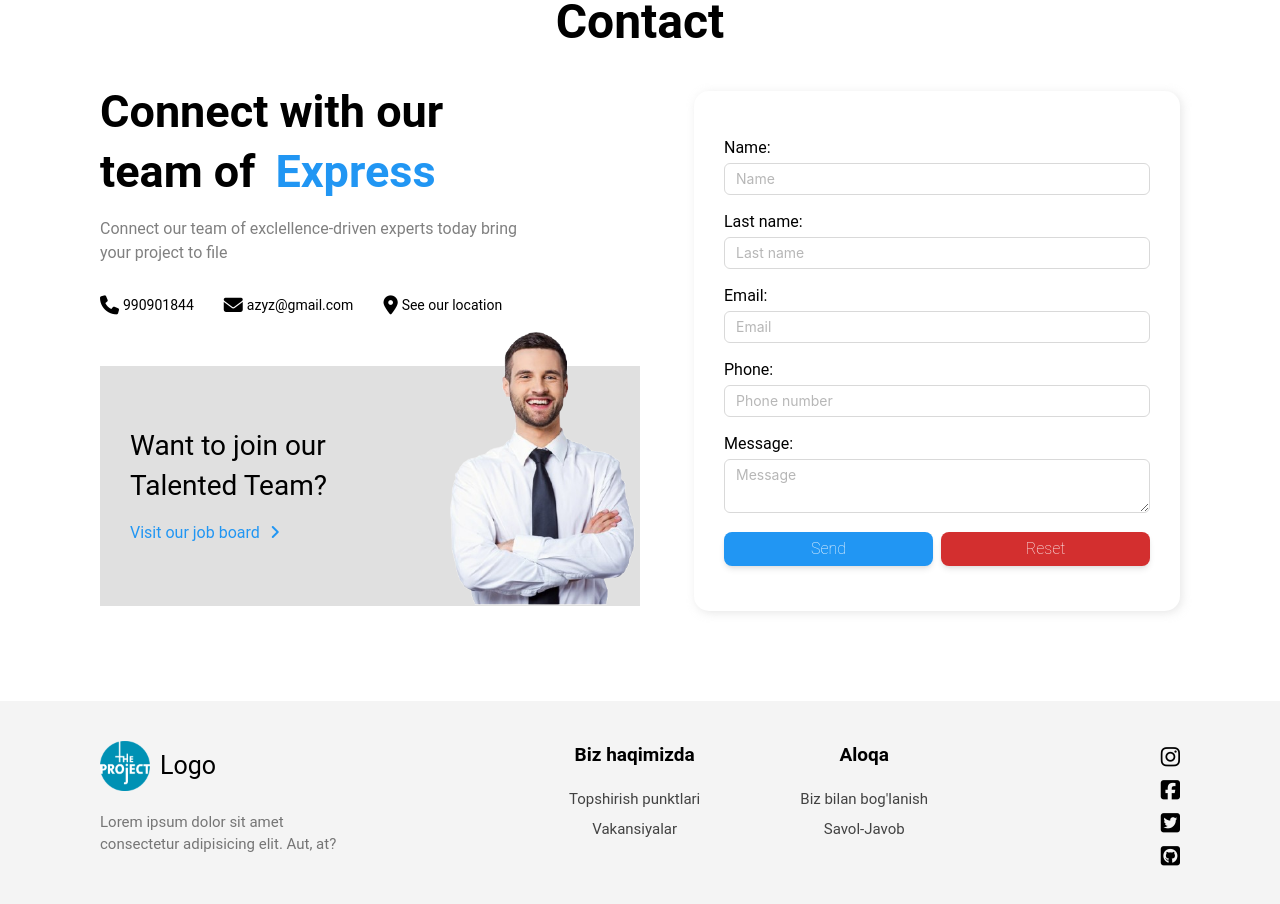
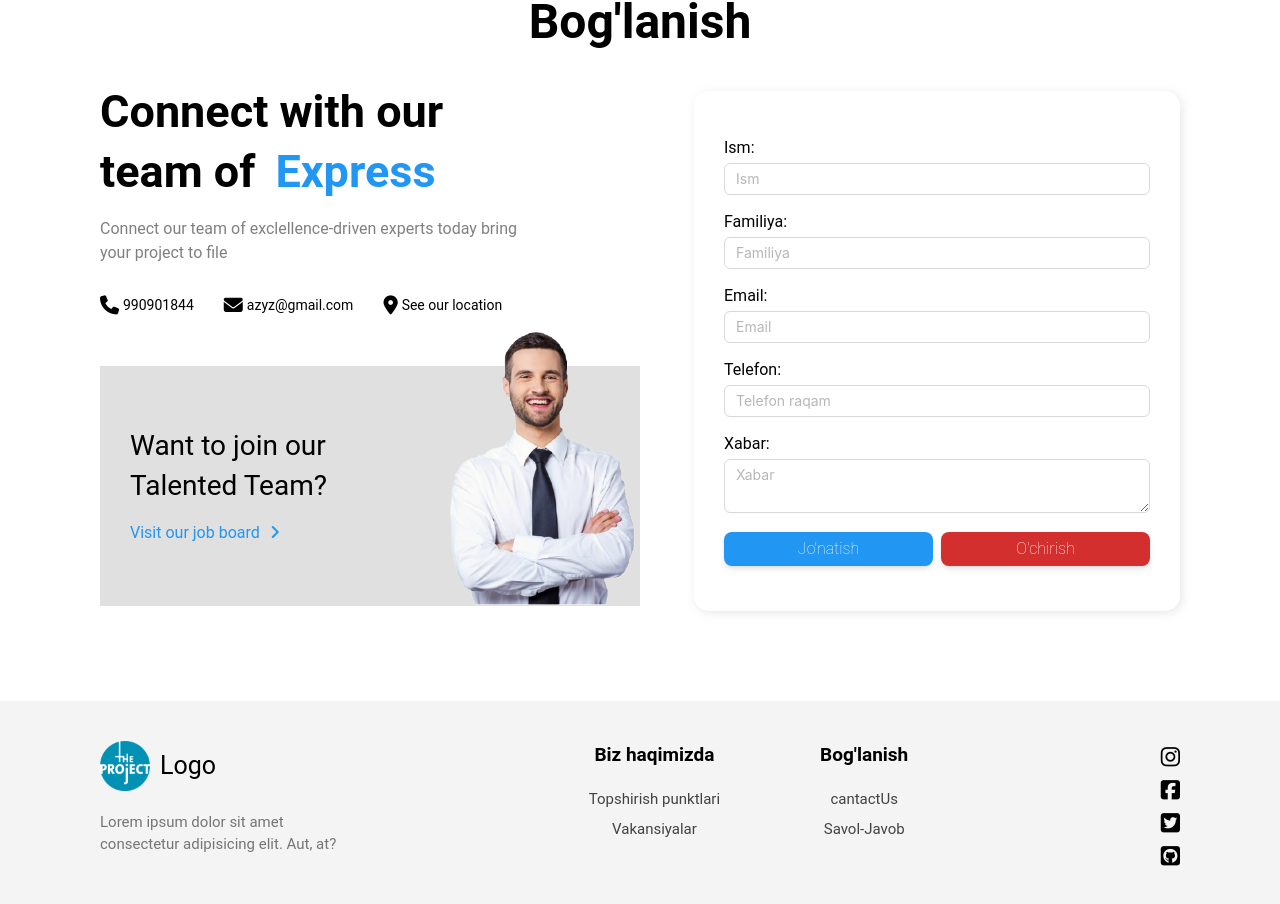
Before and after one commit to azyz08/fullProject, a React (Vite) app: page / in a window 1280 px wide. Shown: the part 1818-2722 px from the top of the page. Built offline with nearby package versions, Linux system fonts and the light colour scheme; a web font is replaced by a local one.

Commit message:
translate2

```diff
--- a/src/components/contact/index.jsx
+++ b/src/components/contact/index.jsx
@@ -2,8 +2,11 @@ import "./style.scss"
 import React, { useState } from 'react';
 import { Input } from 'antd';
 import { Button } from "@material-tailwind/react";
+import { useTranslation } from "react-i18next";
 
 export default function Contact() {
+    const { t } = useTranslation();
+
     const [formData, setFormData] = useState({
         name: '',
         lastName: '',
@@ -23,7 +26,7 @@ export default function Contact() {
     };
     return (
         <>
-            <h1 class="topH1 text-black duration-300 dark:text-white text-[2.5rem] md:text-5xl xl:text-5xl font-semibold max-w-3xl mx-auto leading-snug text-center">Contact</h1>
+            <h1 class="topH1 text-black duration-300 dark:text-white text-[2.5rem] md:text-5xl xl:text-5xl font-semibold max-w-3xl mx-auto leading-snug text-center">{t("contact")}</h1>
             <div className="contact">
                 <div className="text">
                     <h1>Connect with our </h1>
@@ -55,64 +58,64 @@ export default function Contact() {
                 </div>
                 <form className="contactForm shadow-[2px_2px_10px_#dbdbdbac] duration-300 dark:shadow-[2px_2px_10px_#1c1c1c]">
                     <span>
-                        <label className="" htmlFor="ism">Name:</label>
+                        <label className="" htmlFor="ism">{t("name")}:</label>
                         <Input
                             className="text-black duration-300 dark:text-white dark:bg-gray-800 dark:hover:bg-gray-800 dark:focus:bg-gray-800"
                             id="ism"
-                            placeholder="Name"
+                            placeholder={t("name")}
                             required
                             value={formData.name}
                             onChange={(e) => setFormData({ ...formData, name: e.target.value })}
                         />
                     </span>
                     <span>
-                        <label className="" htmlFor="last">Last name:</label>
+                        <label className="" htmlFor="last">{t("sure")}:</label>
                         <Input
                             className="text-black duration-300 dark:text-white dark:bg-gray-800 dark:hover:bg-gray-800 dark:focus:bg-gray-800"
                             id="last"
-                            placeholder="Last name"
+                            placeholder={t("sure")}
                             required
                             value={formData.lastName}
                             onChange={(e) => setFormData({ ...formData, lastName: e.target.value })}
                         />
                     </span>
                     <span>
-                        <label className="" htmlFor="email">Email:</label>
+                        <label className="" htmlFor="email">{t("email")}:</label>
                         <Input
                             className="text-black duration-300 dark:text-white dark:bg-gray-800 dark:hover:bg-gray-800 dark:focus:bg-gray-800"
                             id="email"
                             type="email"
-                            placeholder="Email"
+                            placeholder={t("email")}
                             value={formData.email}
                             required
                             onChange={(e) => setFormData({ ...formData, email: e.target.value })}
                         />
                     </span>
                     <span>
-                        <label className="" htmlFor="phone">Phone:</label>
+                        <label className="" htmlFor="phone">{t("phone")}:</label>
                         <Input
                             className="text-black duration-300 dark:text-white dark:bg-gray-800 dark:hover:bg-gray-800 dark:focus:bg-gray-800"
                             id="phone"
                             required
-                            placeholder="Phone number"
+                            placeholder={t("phoneNmbr")}
                             value={formData.phone}
                             onChange={(e) => setFormData({ ...formData, phone: e.target.value })}
                         />
                     </span>
                     <span>
-                        <label className="" htmlFor="message">Message:</label>
+                        <label className="" htmlFor="message">{t("message")}:</label>
                         <Input.TextArea
                             className="text-black duration-300 dark:text-white dark:bg-gray-800 dark:hover:bg-gray-800 dark:focus:bg-gray-800"
                             id="message"
                             required
-                            placeholder="Message"
+                            placeholder={t("message")}
                             value={formData.message}
                             onChange={(e) => setFormData({ ...formData, message: e.target.value })}
                         />
                     </span>
                     <div className="btns flex items-center gap-2">
-                        <Button type="submit" className="normal-case text-[16px] py-[5px] w-full font-thin mt-1 bg-blue-500" onClick={resetForm}>Send</Button>
-                        <Button type="button" className="normal-case text-[16px] py-[5px] w-full font-thin mt-1 bg-red-700" onClick={resetForm}>Reset</Button>
+                        <Button type="submit" className="normal-case text-[16px] py-[5px] w-full font-thin mt-1 bg-blue-500" onClick={resetForm}>{t("send")}</Button>
+                        <Button type="button" className="normal-case text-[16px] py-[5px] w-full font-thin mt-1 bg-red-700" onClick={resetForm}>{t("reset")}</Button>
                     </div>
                 </form>
             </div>
--- a/src/components/footer/index.jsx
+++ b/src/components/footer/index.jsx
@@ -1,10 +1,13 @@
 import { Link } from "react-router-dom"
 import "./style.scss"
 import { Button, ConfigProvider, Flex, Tooltip } from 'antd';
+import { useTranslation } from "react-i18next";
 const text = <span>prompt text</span>;
 const buttonWidth = 80;
 
 export default function Footer() {
+    const { t } = useTranslation();
+
     return (
         <>
             <div className="footer bg-[#f4f4f4] duration-300 dark:bg-[#2d2d2d]">
@@ -18,14 +21,14 @@ export default function Footer() {
                     </div>
                     <div className="uls">
                         <ul className="ul1">
-                            <b>Biz haqimizda</b>
-                            <a href="#" className="footerLink text-gray-800 hover:text-black duration-300 dark:text-gray-500 dark:hover:text-white" to={"/"}>Topshirish punktlari</a>
-                            <a href="#" className="footerLink text-gray-800 hover:text-black duration-300 dark:text-gray-500 dark:hover:text-white" to={"/products"}>Vakansiyalar</a>
+                            <b>{t("about")}</b>
+                            <a href="#" className="footerLink text-gray-800 hover:text-black duration-300 dark:text-gray-500 dark:hover:text-white" to={"/"}>{t("punkt")}</a>
+                            <a href="#" className="footerLink text-gray-800 hover:text-black duration-300 dark:text-gray-500 dark:hover:text-white" to={"/products"}>{t("vakan")}</a>
                         </ul>
                         <ul className="ul2">
-                            <b>Aloqa</b>
-                            <a href="#" className="footerLink text-gray-800 hover:text-black duration-300 dark:text-gray-500 dark:hover:text-white" to={"/"}>Biz bilan bog'lanish</a>
-                            <a href="#" className="footerLink text-gray-800 hover:text-black duration-300 dark:text-gray-500 dark:hover:text-white" to={"/products"}>Savol-Javob</a>
+                            <b>{t("contact")}</b>
+                            <a href="#" className="footerLink text-gray-800 hover:text-black duration-300 dark:text-gray-500 dark:hover:text-white" to={"/"}>{t("cantactUs")}</a>
+                            <a href="#" className="footerLink text-gray-800 hover:text-black duration-300 dark:text-gray-500 dark:hover:text-white" to={"/products"}>{t("answer")}</a>
                         </ul>
                     </div>
                     <div className="icons">
--- a/src/languages/en.json
+++ b/src/languages/en.json
@@ -8,5 +8,27 @@
     "dark": "Dark",
     "translate": "Translate",
     "about": "About us",
-    "services":"Services"
+    "services": "Services",
+    "visits": "Site visits",
+    "sold": "Products sold",
+    "happy": "Happy customers",
+    "notes": "Thank you notes",
+    "name": "Name",
+    "sure": "Last name",
+    "email": "Email",
+    "phone": "Phone",
+    "phoneNmbr": "Phone number",
+    "message": "Message",
+    "send": "Send",
+    "reset": "Reset",
+    "contact": "Contact",
+    "punkt": "Delivery points",
+    "vakan": "Vacancies",
+    "us": "Contact us",
+    "answer": "Question-Answer",
+    "white": "White",
+    "black": "Black",
+    "blue": "Blue",
+    "yellow": "Yellow",
+    "red": "Red"
 }
--- a/src/languages/ru.json
+++ b/src/languages/ru.json
@@ -8,5 +8,27 @@
     "dark": "Тёмный",
     "translate": "Перевести",
     "about": "О нас",
-    "services": "Услуги"
+    "services": "Услуги",
+    "visits": "Посещения сайта",
+    "sold": "Проданная продукция",
+    "happy": "Счастливые клиенты",
+    "notes": "Благодарности",
+    "name": "Имя",
+    "sure": "Фамилия",
+    "email": "Емаил",
+    "phone": "Телефон",
+    "phoneNmbr": "Номер телефона",
+    "message": "Сообщение",
+    "send": "Отправлять",
+    "reset": "Очистить",
+    "contact": "Контакт",
+    "punkt": "Пункты доставки",
+    "vakan": "Вакансии",
+    "cantactUs": "Связаться с нами",
+    "answer": "Вопрос-Ответ",
+    "white": "Белый",
+    "black": "Черный",
+    "blue": "Синий",
+    "yellow": "Желтый",
+    "red": "Красный"
 }
--- a/src/languages/uz.json
+++ b/src/languages/uz.json
@@ -7,6 +7,28 @@
     "light": "Yorug'",
     "dark": "Qorong'i",
     "translate": "Tarjima",
-    "about": "About us",
-    "services": "Xizmatlar"
+    "about": "Biz haqimizda",
+    "services": "Xizmatlar",
+    "visits": "Saytga tashriflar",
+    "sold": "Sotilgan mahsulotlar",
+    "happy": "Xursand mijozlar",
+    "notes": "Tashakkurnomalar",
+    "name": "Ism",
+    "sure": "Familiya",
+    "email": "Email",
+    "phone": "Telefon",
+    "phoneNmbr": "Telefon raqam",
+    "message": "Xabar",
+    "send": "Jo'natish",
+    "reset": "O'chirish",
+    "contact": "Bog'lanish",
+    "punkt": "Topshirish punktlari",
+    "vakan": "Vakansiyalar",
+    "us": "Biz bilan bog'lanish",
+    "answer": "Savol-Javob",
+    "white": "Oq",
+    "black": "Qora",
+    "blue": "Ko'k",
+    "yellow": "Sariq",
+    "red": "Qizil"
 }
--- a/src/pages/home/index.jsx
+++ b/src/pages/home/index.jsx
@@ -91,7 +91,7 @@ export default function Home() {
                         />
                         <span>
                             <h1 ref={ref}>{counters[0].count}</h1>
-                            <p className="text-[#686868] duration-300 dark:text-[#c5c5c5]">Saytga tashriflar</p>
+                            <p className="text-[#686868] duration-300 dark:text-[#c5c5c5]">{t("visits")}</p>
                         </span>
                     </div>
                     <div className="counter">
@@ -102,7 +102,7 @@ export default function Home() {
                         />
                         <span>
                             <h1 ref={ref}>{counters[1].count}</h1>
-                            <p className="text-[#686868] duration-300 dark:text-[#c5c5c5]">Sotilgan mahsulotlar</p>
+                            <p className="text-[#686868] duration-300 dark:text-[#c5c5c5]">{t("sold")}</p>
                         </span>
                     </div>
                     <div className="counter">
@@ -113,7 +113,7 @@ export default function Home() {
                         />
                         <span>
                             <h1 ref={ref}>{counters[2].count}</h1>
-                            <p className="text-[#686868] duration-300 dark:text-[#c5c5c5]">Xursand mijozlar</p>
+                            <p className="text-[#686868] duration-300 dark:text-[#c5c5c5]">{t("happy")}</p>
                         </span>
                     </div>
                     <div className="counter">
@@ -124,7 +124,7 @@ export default function Home() {
                         />
                         <span>
                             <h1 ref={ref}>{counters[3].count}</h1>
-                            <p className="text-[#686868] duration-300 dark:text-[#c5c5c5]">Tashakkurnomalar</p>
+                            <p className="text-[#686868] duration-300 dark:text-[#c5c5c5]">{t("notes")}</p>
                         </span>
                     </div>
                 </div>
```
Also changed, not shown: src/pages/products/index.jsx (+5 -5 lines).
